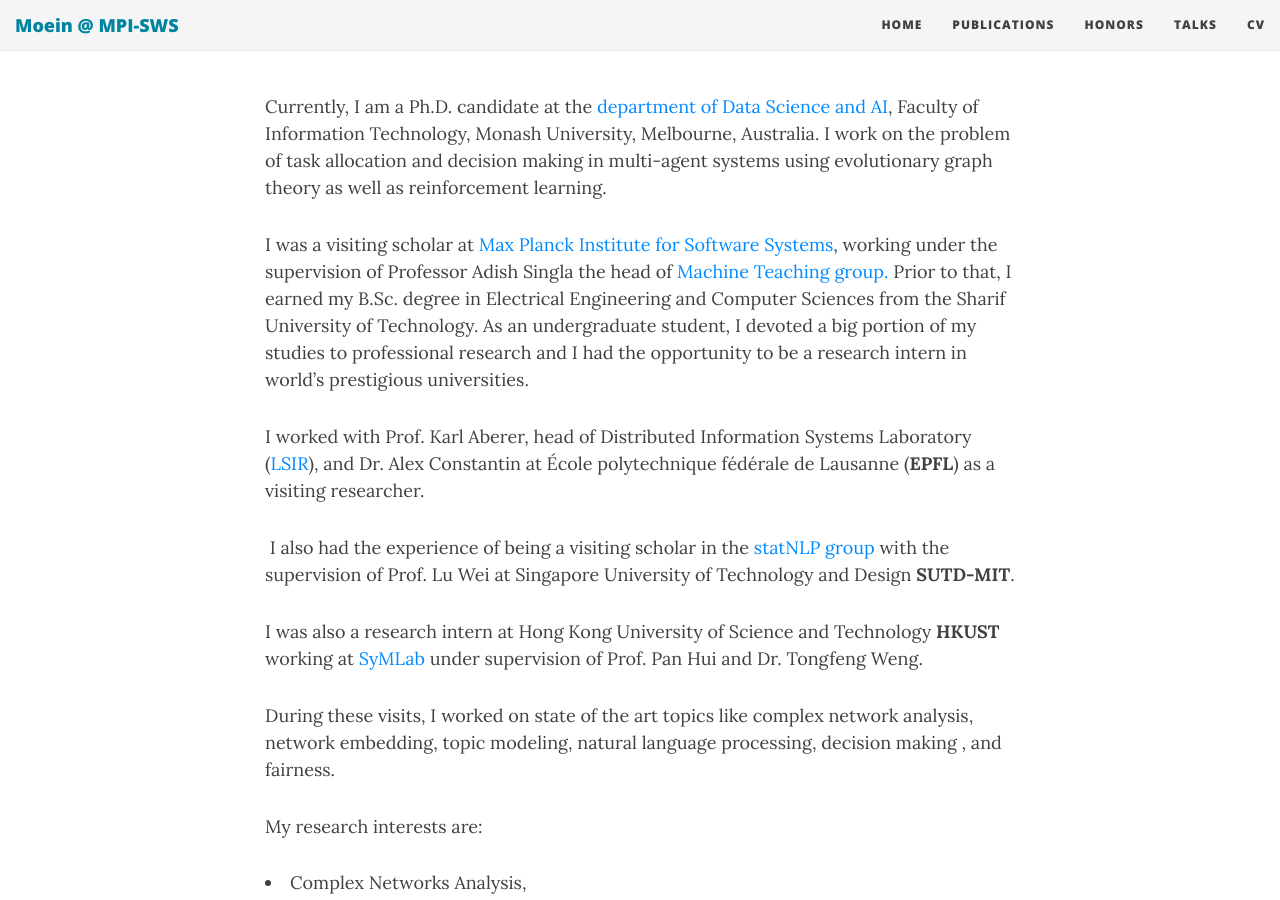
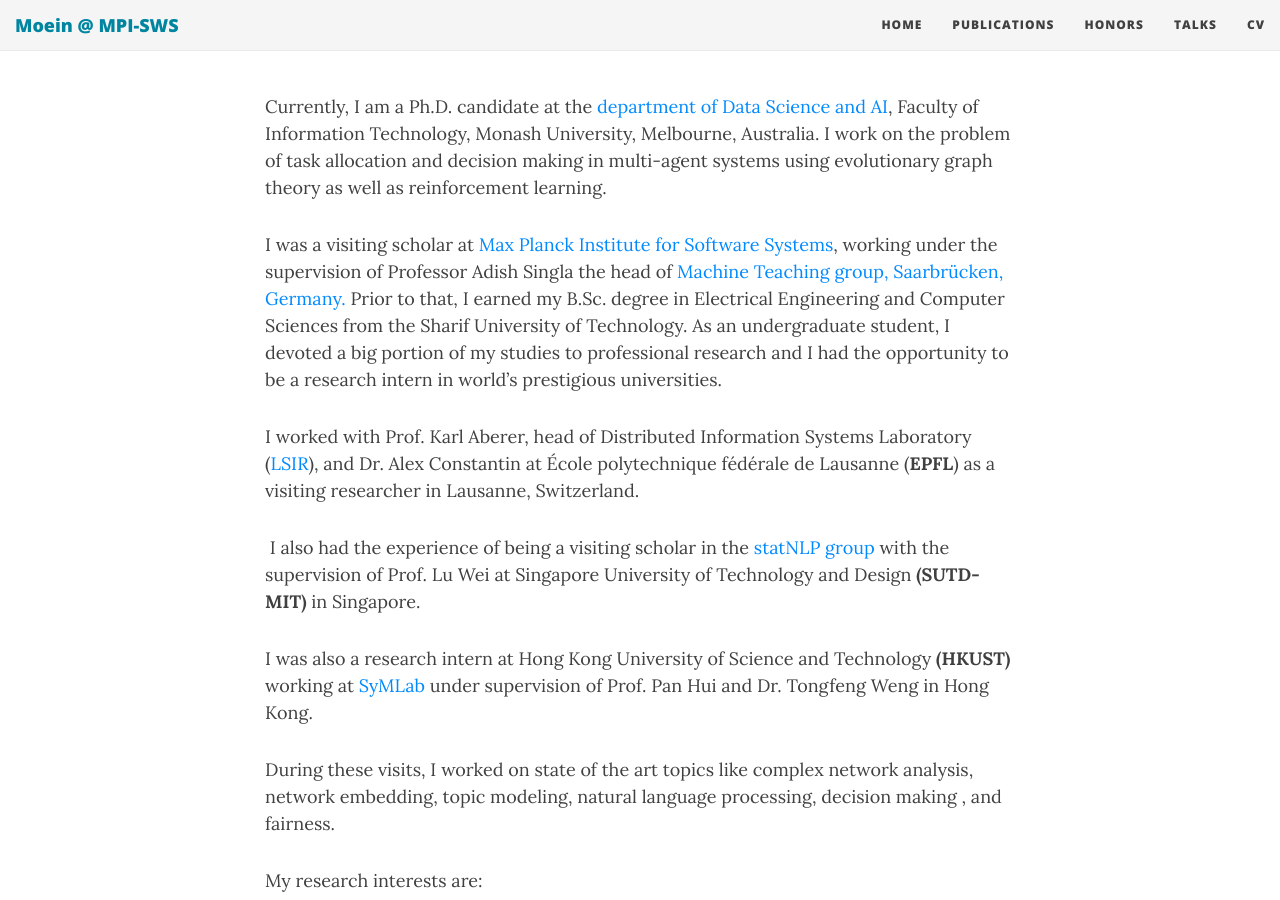
Before and after one commit to Moein-Khajehnejad/Moein-Khajehnejad.github.io, a Jekyll site: the page built from index.html, in a window 1280 px wide and 900 px high, scrolled down 471 px. Built offline with Jekyll 4.4.1, drawn with Linux system fonts in a browser that asks for light colours; nearby versions of some CDN libraries; the list of posts is cut into pages by our own code.

Commit message:
homepage is updated.

```diff
--- a/index.html
+++ b/index.html
@@ -14,15 +14,15 @@ use-site-title: true
 
 
 
-<p> I was a visiting scholar at <a href="https://www.mpi-sws.org/">Max Planck Institute for Software Systems</a>, working under the supervision of Professor Adish Singla the head of <a href = "https://machineteaching.mpi-sws.org/adishsingla.html">Machine Teaching group.</a>
+<p> I was a visiting scholar at <a href="https://www.mpi-sws.org/">Max Planck Institute for Software Systems</a>, working under the supervision of Professor Adish Singla the head of <a href = "https://machineteaching.mpi-sws.org/adishsingla.html">Machine Teaching group, Saarbrücken, Germany.</a>
 Prior to that, I earned my B.Sc. degree in Electrical Engineering and Computer Sciences from the Sharif University of Technology. As an undergraduate student, I devoted a big portion of my studies to professional research and I had the opportunity to be a research intern in world’s prestigious universities.</p>
 <p>
-I worked with Prof. Karl Aberer, head of Distributed Information Systems Laboratory (<a href="https://www.epfl.ch/labs/lsir/">LSIR</a>), and Dr. Alex Constantin at  École polytechnique fédérale de Lausanne (<b>EPFL</b>) as a visiting researcher. </p>
+I worked with Prof. Karl Aberer, head of Distributed Information Systems Laboratory (<a href="https://www.epfl.ch/labs/lsir/">LSIR</a>), and Dr. Alex Constantin at  École polytechnique fédérale de Lausanne (<b>EPFL</b>) as a visiting researcher in Lausanne, Switzerland. </p>
   <p>
- I also had the experience of being a visiting scholar in the <a href="https://istd.sutd.edu.sg/people/faculty/lu-wei">statNLP group</a> with the supervision of Prof. Lu Wei at Singapore University of Technology and Design <b>SUTD-MIT</b>.
+ I also had the experience of being a visiting scholar in the <a href="https://istd.sutd.edu.sg/people/faculty/lu-wei">statNLP group</a> with the supervision of Prof. Lu Wei at Singapore University of Technology and Design <b>(SUTD-MIT)</b> in Singapore.
 </p>
  <p>
-I was also a research intern at Hong Kong University of Science and Technology <b>HKUST</b> working at <a href="http://symlab.ust.hk/">SyMLab</a> under supervision of Prof. Pan Hui and Dr. Tongfeng Weng.
+I was also a research intern at Hong Kong University of Science and Technology <b>(HKUST)</b> working at <a href="http://symlab.ust.hk/">SyMLab</a> under supervision of Prof. Pan Hui and Dr. Tongfeng Weng in Hong Kong.
 </p>
 <p>
 During these visits, I worked on state of the art topics like complex network analysis, network embedding, topic modeling, natural language processing, decision making , and fairness.
```
Also changed, not shown: talks.md (+1 -1 lines).
